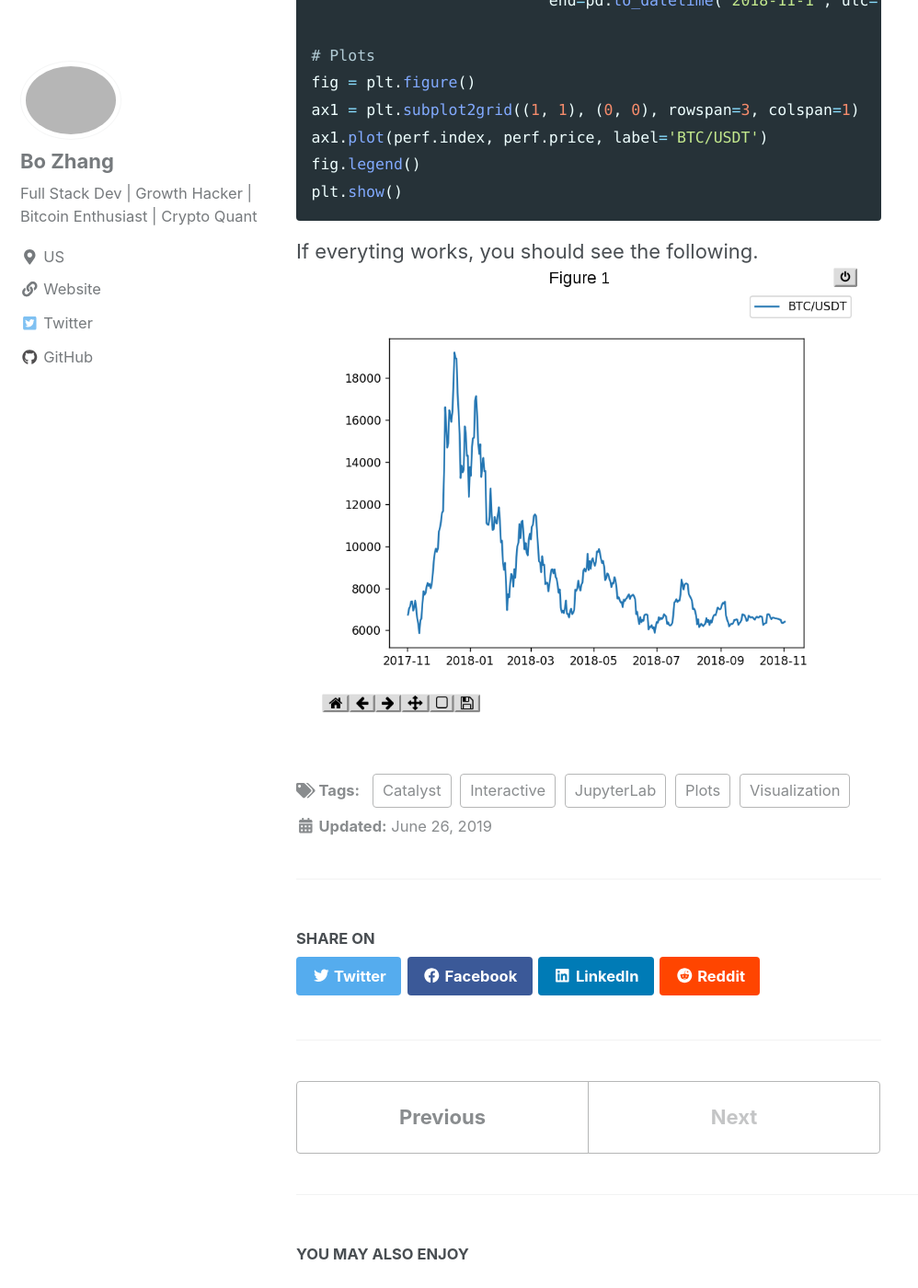
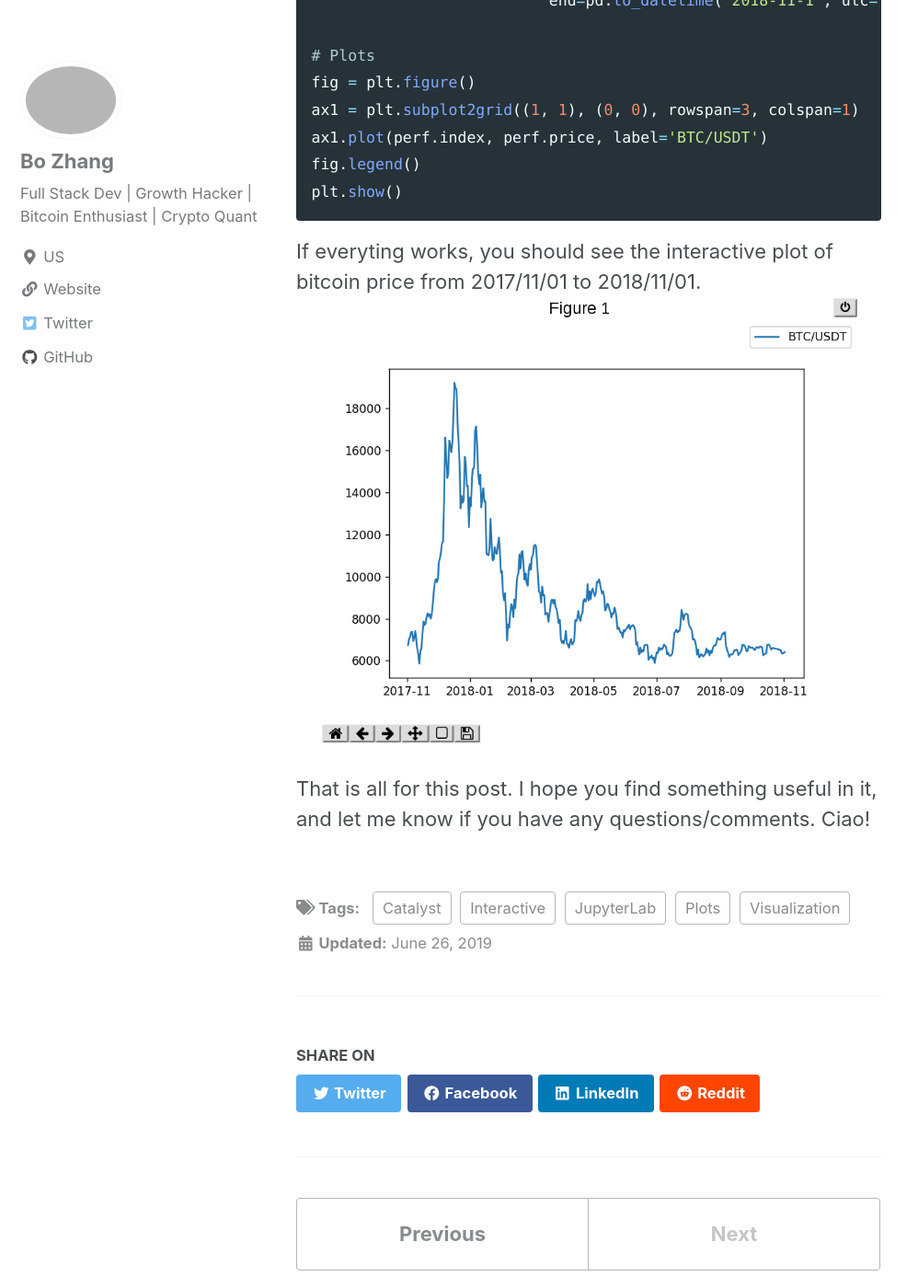
Before and after one commit to 0xboz/blog, a Jekyll site: the page built from _posts/2019-06-26-how-to-create-interactive-plots-in-jupyterlab.md, in a window 1280 px wide and 1400 px high, scrolled down 3006 px. Shown: the whole window at 92% size, without its empty margins (0-998 px from the left). Built offline with Jekyll 4.4.1, drawn with Linux system fonts in a browser that asks for light colours; cached includes are drawn as plain includes; nearby versions of some CDN libraries.

Commit message:
Added the end

````diff
--- a/_posts/2019-06-26-how-to-create-interactive-plots-in-jupyterlab.md
+++ b/_posts/2019-06-26-how-to-create-interactive-plots-in-jupyterlab.md
@@ -76,5 +76,7 @@ ax1.plot(perf.index, perf.price, label='BTC/USDT')
 fig.legend()
 plt.show()
 ```
-If everyting works, you should see the following.
+If everyting works, you should see the interactive plot of bitcoin price from 2017/11/01 to 2018/11/01.
 <img src="{{ site.url }}{{ site.baseurl }}/assets/images/interactive_plots_jupyterlab.png" alt="interactive plots in jupyterlab">
+
+That is all for this post. I hope you find something useful in it, and let me know if you have any questions/comments. Ciao!
````
